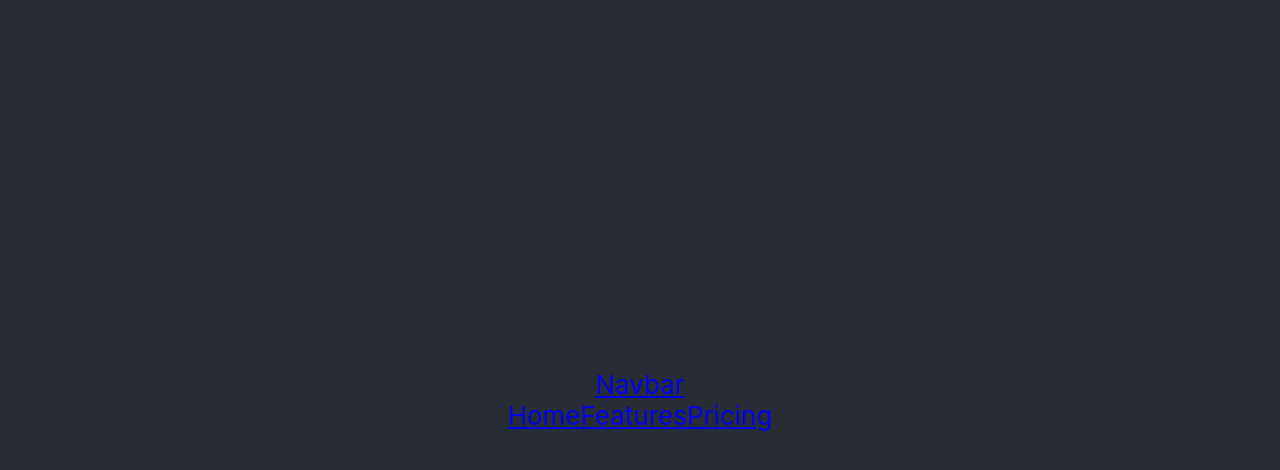
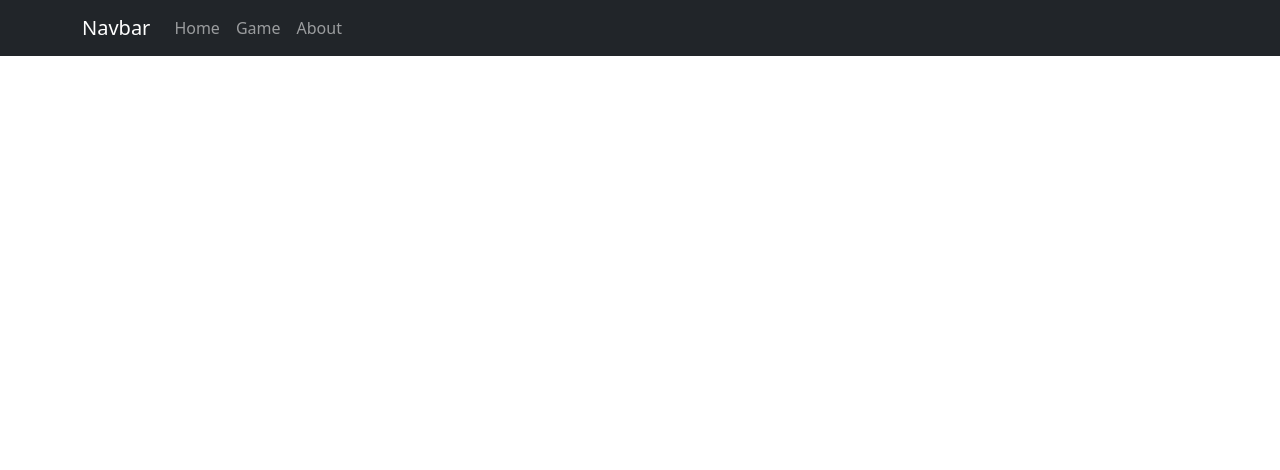
Before and after one commit to Damon1v1/AOTTG, a React (Create React App) app: page / in a window 1280 px wide. Shown: the top 470 px of the page. Built offline with nearby package versions, Linux system fonts and the light colour scheme.

Commit message:
initial navbar setup

```diff
--- a/package.json
+++ b/package.json
@@ -3,10 +3,11 @@
   "version": "0.1.0",
   "private": true,
   "dependencies": {
+    "bootstrap": "^5.1.3",
     "cra-template": "1.1.3",
     "icons": "^1.0.0",
     "react": "^18.0.0",
-    "react-bootstrap": "^2.2.3",
+    "react-bootstrap": "^2.3.0",
     "react-dom": "^18.0.0",
     "react-router-dom": "^6.3.0",
     "react-scripts": "5.0.0"
--- a/src/App.js
+++ b/src/App.js
@@ -1,13 +1,12 @@
-import logo from './logo.svg';
+import React from "react";
+import 'bootstrap/dist/css/bootstrap.min.css';
 import Home from "./pages/Home/Home"
 import './App.css';
 
 function App() {
   return (
     <div className="App">
-      <header className="App-header">
-        <Home></Home>
-      </header>
+      <Home />
     </div>
   );
 }
--- a/src/components/Header.js
+++ b/src/components/Header.js
@@ -1,21 +1,23 @@
-import React, { Component } from 'react';
+import React from 'react';
 import { Navbar, Container, Nav } from 'react-bootstrap';
+import 'bootstrap/dist/css/bootstrap.min.css';
 
-class Header extends Component {
-    render () {
+
+function Header() {
         return(
+          <div>
             <Navbar bg="dark" variant="dark">
             <Container>
               <Navbar.Brand href="#home">Navbar</Navbar.Brand>
               <Nav className="me-auto">
                 <Nav.Link href="#home">Home</Nav.Link>
-          <Nav.Link href="#features">Features</Nav.Link>
-          <Nav.Link href="#pricing">Pricing</Nav.Link>
+                <Nav.Link href="#features">Game</Nav.Link>
+          <     Nav.Link href="#pricing">About</Nav.Link>
               </Nav>
             </Container>
           </Navbar>
+          </div>
         );
-    };
     };
 
 export default Header;
--- a/src/pages/Home/Home.js
+++ b/src/pages/Home/Home.js
@@ -1,12 +1,19 @@
-import { React, Component } from 'react';
+import { React } from 'react';
 import Header from '../../components/Header';
 import './Home.css';
 
 function Home() {
     return (
-        <div className="Container">
-            <Header />
+        <div>
+            <div>
+                <Header />
+            </div>
+
+            <div>
+
+            </div>
         </div>
+
     );
 };
 
```
Also changed, not shown: 1 other file (tests, documents, lock files or other folders). Lines whose indentation alone changed are shown as unchanged.
